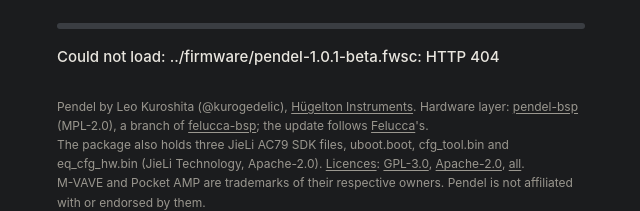
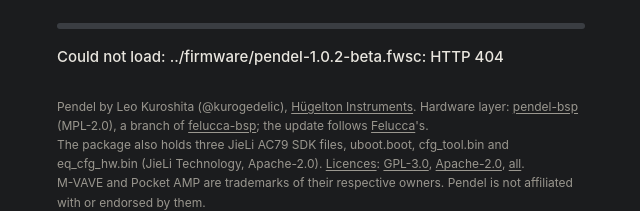
Before and after one commit to hugelton/Pendel, a plain HTML site: page installer/index.html in a window 1280 px wide. Shown: the part 409-620 px from the top of the page, 319-959 px from the left. Drawn offline with Linux system fonts and the light colour scheme; no server answers.

Commit message:
Web installer: Pendel 1.0.2 beta

```diff
--- a/installer/index.html
+++ b/installer/index.html
@@ -419,7 +419,7 @@ applyLang();
 const sayK = (k, arg = "") => { lastKey = k; lastArg = arg; $("status").textContent = t(k) + arg; };
 const say = (txt) => { lastKey = null; $("status").textContent = txt; };
 const log = (s) => { $("log").textContent += s + "\n"; };
-const meta = {"pkg": "../firmware/pendel-1.0.1-beta.fwsc", "version": "1.0.1-beta", "product": "Pocket AMP_910", "size": 685387, "sha256": "f101e10d1db26d3a9b1616d9eabe36e02b62a7a5533356b9082581e2ab9e907b"};
+const meta = {"pkg": "../firmware/pendel-1.0.2-beta.fwsc", "version": "1.0.2-beta", "product": "Pocket AMP_910", "size": 685387, "sha256": "4fca910c15ce6a7a2b4eaca875733df8cb053626b2e799ef32f3779a8e93f417"};
 /* the served package as make_site.py pinned it (size, SHA-256): checked when it loads and again before the write */
 const pinned = async (b) => b.length === meta.size && await sha256hex(b) === meta.sha256;
 
```
Also changed, not shown: 2 other files.
